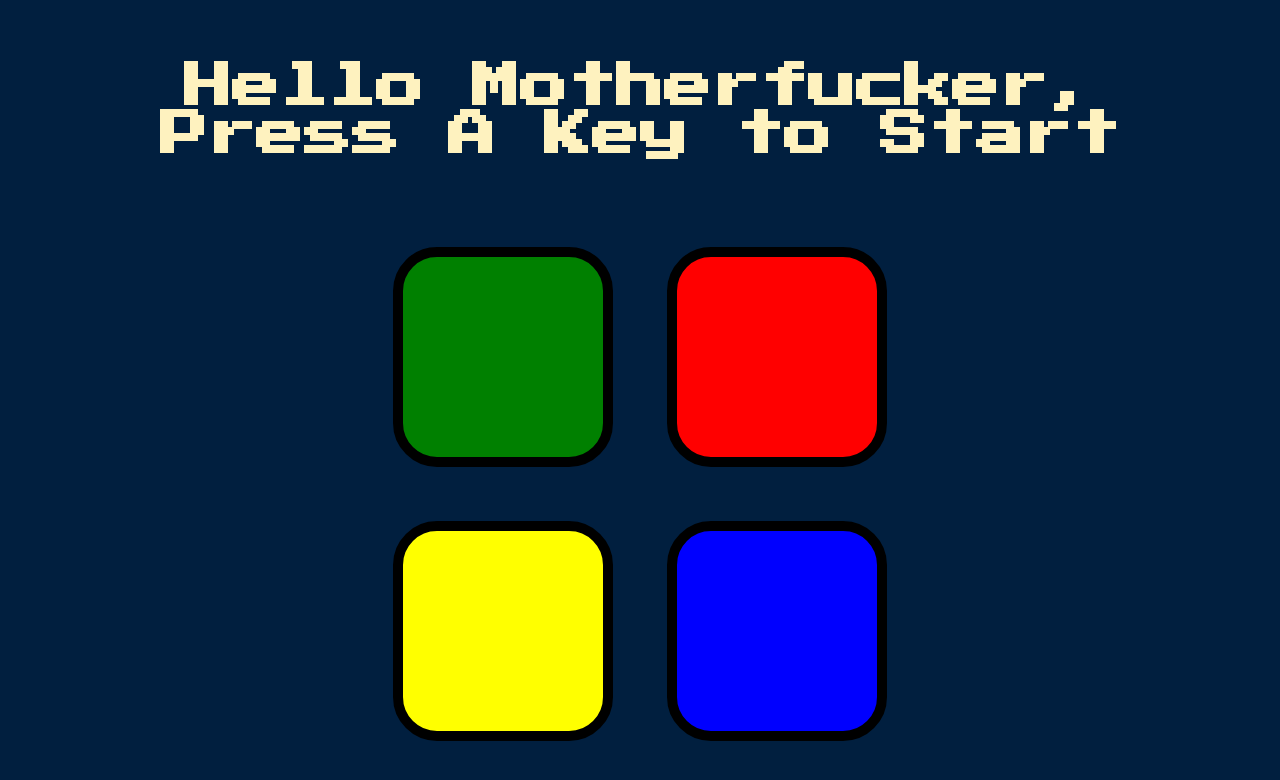
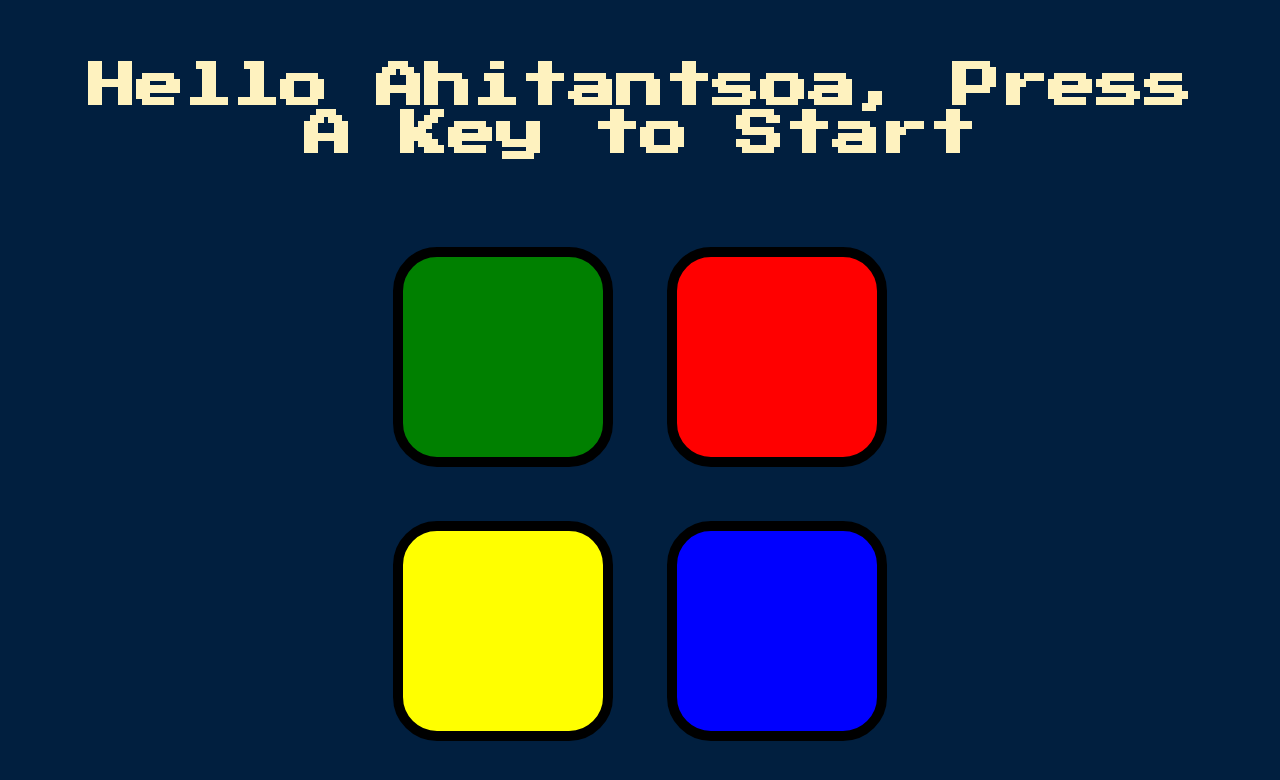
Before and after one commit to rivert-herizo/simon-game, a plain HTML site: page index.html in a window 1280 px wide. Drawn offline with nearby package versions, Linux system fonts and the light colour scheme.

Commit message:
Update index.html

```diff
--- a/index.html
+++ b/index.html
@@ -10,7 +10,7 @@
 </head>
 
 <body>
-  <h1 id="level-title">Hello Motherfucker, Press A Key to Start</h1>
+  <h1 id="level-title">Hello Ahitantsoa, Press A Key to Start</h1>
   <div class="container">
     <div lass="row">
 
```
